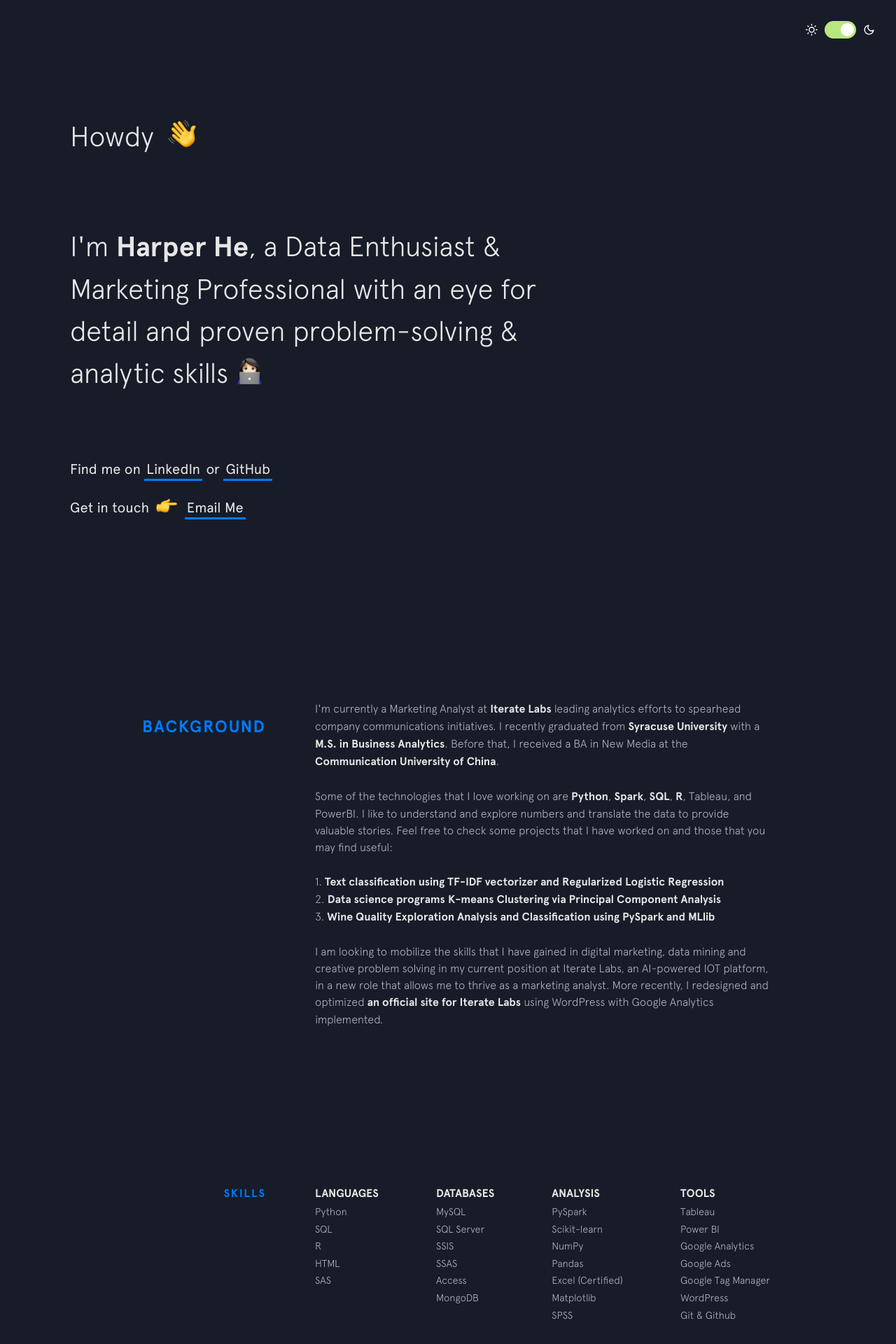
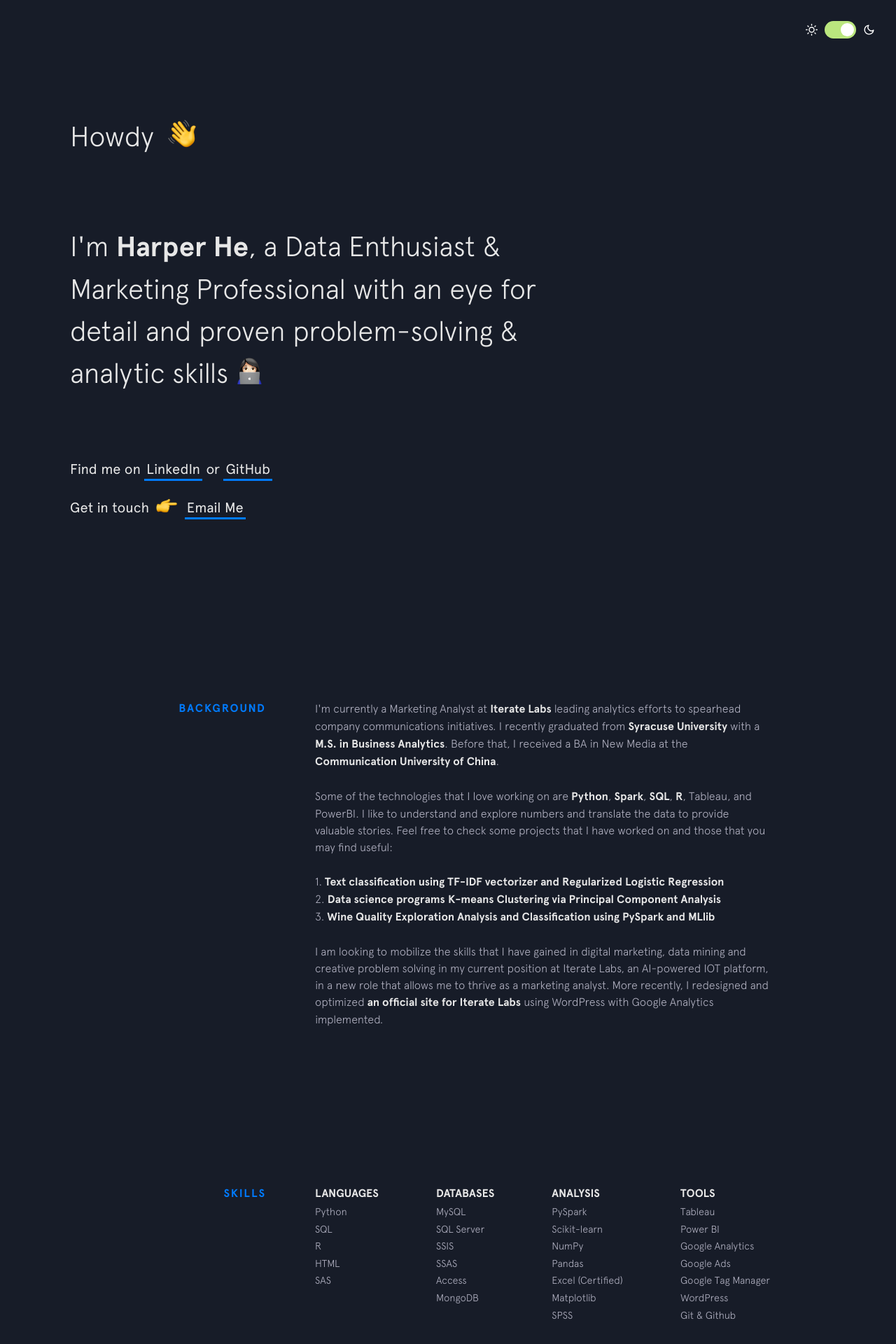
Before and after one commit to harper-he/harper-he.github.io, a Jekyll site: the page built from index.html, in a window 1280 px wide. Shown: the top 1920 px of the page at 70% size. Built offline with Jekyll 4.4.1, drawn with Linux system fonts in a browser that asks for light colours; nearby versions of some CDN libraries.

Commit message:
Update background.html

```diff
--- a/_includes/background.html
+++ b/_includes/background.html
@@ -1,6 +1,5 @@
 <section class="section background">
-  <h1 class="section__title">Background</h1>
-  <!--<div class="section__title">Background</div>-->
+  <div class="section__title">Background</div>
   <div class="section__content">
     <p>
       I'm currently a Marketing Analyst at
```
